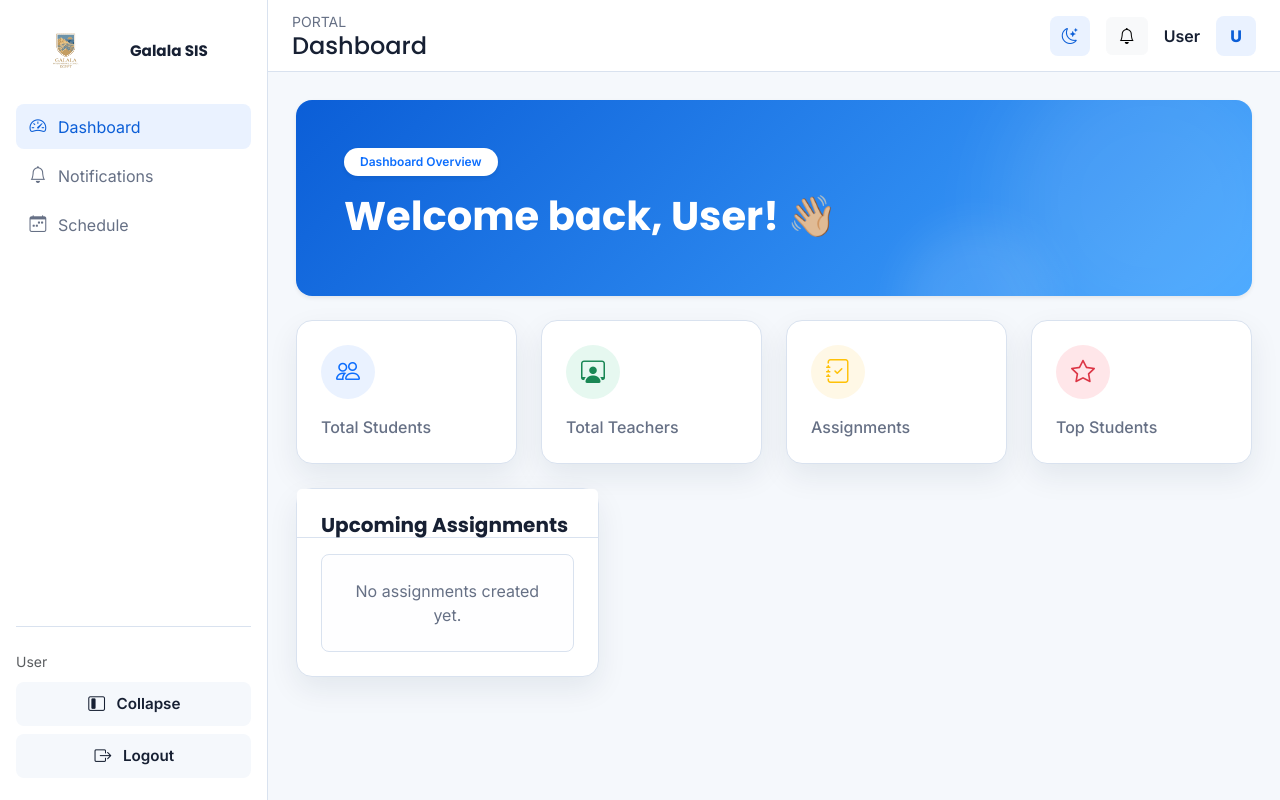
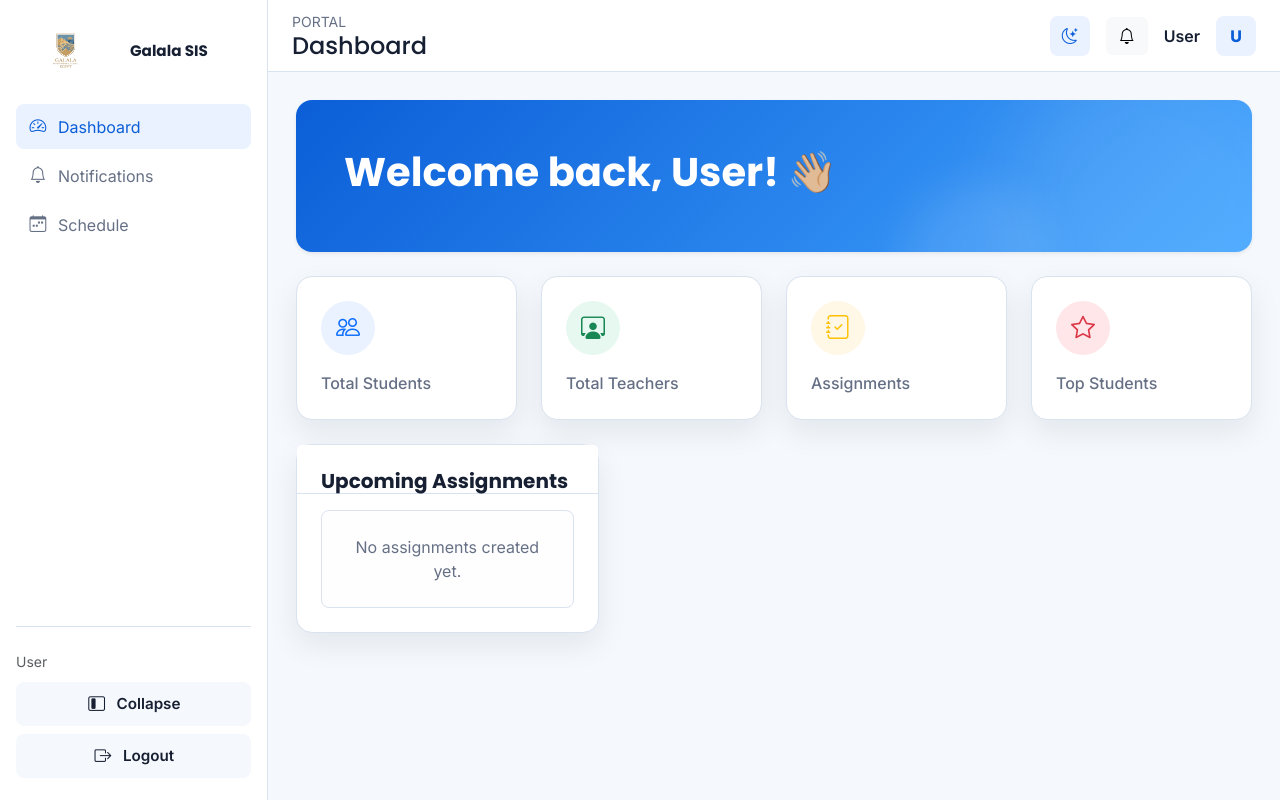
Before and after one commit to Kevoharvey/School-Information-System, a Flask app: template templates/dashboard.html in a window 1280 px wide. Run offline with Flask 3, Linux system fonts and the light colour scheme; the template is opened without the code that fills it, so the values that code supplies are empty; parts of the project's set-up code (start-up, migrations or seed data) failed here and were passed over.

Commit message:
refactor: remove Dashboard Overview badge from dashboard header

```diff
--- a/templates/dashboard.html
+++ b/templates/dashboard.html
@@ -9,7 +9,6 @@
   <div class="card-body p-4 p-lg-5 position-relative z-1">
     <div class="d-flex flex-column flex-lg-row justify-content-between align-items-lg-center gap-4">
       <div>
-        <span class="badge bg-white text-primary mb-3 shadow-sm rounded-pill px-3 py-2 fw-semibold">Dashboard Overview</span>
         <h2 class="brand-font fw-bold mb-2 display-6">Welcome back, {{ user_name or 'User' }}! 👋🏼</h2>
       </div>
     </div>
```
